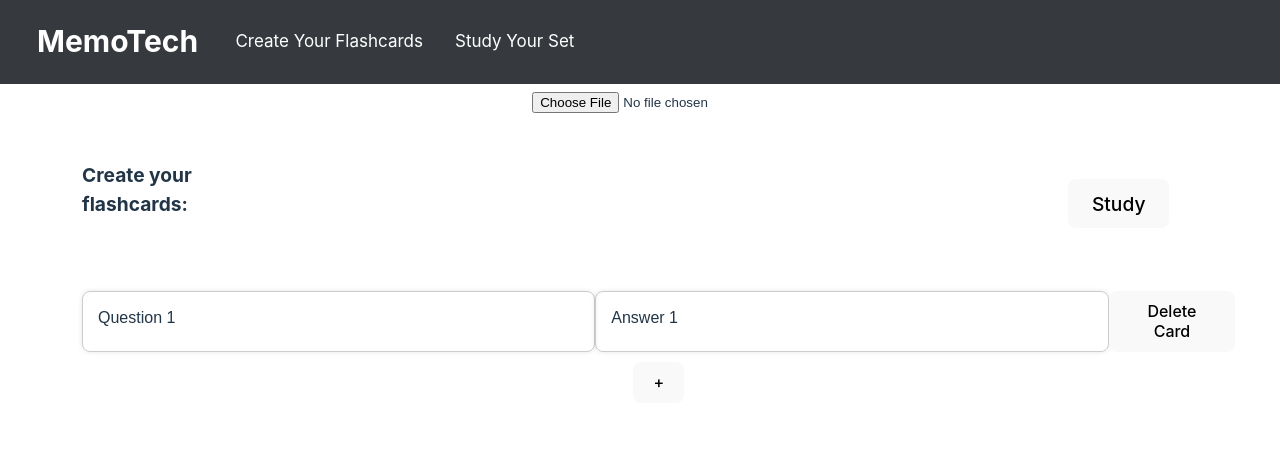
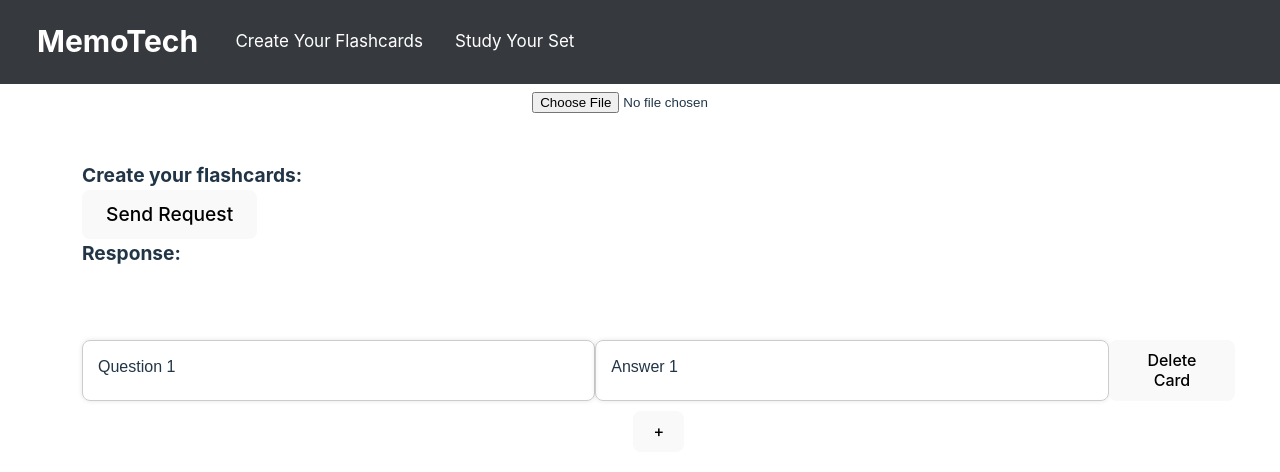
Before and after one commit to ryanhuang8/MemoTech, a React (Vite) app in the folder frontend/: page / in a window 1280 px wide. Shown: the top 472 px of the page. Built offline with nearby package versions, Linux system fonts and the light colour scheme.

Commit message:
feat: can now add import file to mongodb database

```diff
--- a/frontend/package.json
+++ b/frontend/package.json
@@ -10,6 +10,8 @@
     "preview": "vite preview"
   },
   "dependencies": {
+    "@types/axios": "^0.14.0",
+    "axios": "^1.6.7",
     "react": "^18.2.0",
     "react-dom": "^18.2.0",
     "react-node-to-string": "^0.1.2"
--- a/frontend/src/components/CardInput.tsx
+++ b/frontend/src/components/CardInput.tsx
@@ -1,6 +1,7 @@
 import React, { useState, useEffect } from 'react';
 import '../styles/CardInput.css';
 import ImportFiles from "../pages/ImportFiles";
+import StudyButton from "./StudyButton";
 
 interface CardPair {
   id: number;
@@ -125,9 +126,10 @@
         <br />
       </div>
       <div style={{ fontWeight: 'bold', fontSize: 'larger', textAlign: 'left' }}>Create your flashcards:
-      <a href="/flashcard" className="a-button" style={{ marginLeft: '880px' }}>
+      {/* <a href="/flashcard" className="a-button" style={{ marginLeft: '880px' }}>
         Study
-      </a>
+      </a> */}
+      <StudyButton></StudyButton>
       </div>
       <div>
         <br />
--- /dev/null
+++ b/frontend/src/components/StudyButton.tsx
@@ -0,0 +1,27 @@
+import React, { useState } from 'react';
+import axios from 'axios';
+
+const MyComponent: React.FC = () => {
+  const [responseData, setResponseData] = useState<string>('');
+
+  const sendRequest = async () => {
+    try {
+
+        const dataToSend = JSON.parse(localStorage.cardPairs);
+        const response = await axios.post('http://127.0.0.1:5000/', dataToSend);
+
+      setResponseData(JSON.stringify(response.data));
+    } catch (error) {
+      console.error('Error:', error);
+    }
+  };
+
+  return (
+    <div>
+      <button onClick={sendRequest}>Send Request</button>
+      <div>Response: {responseData}</div>
+    </div>
+  );
+};
+
+export default MyComponent;
```
Also changed, not shown: 2 other files (tests, documents, lock files or other folders).
